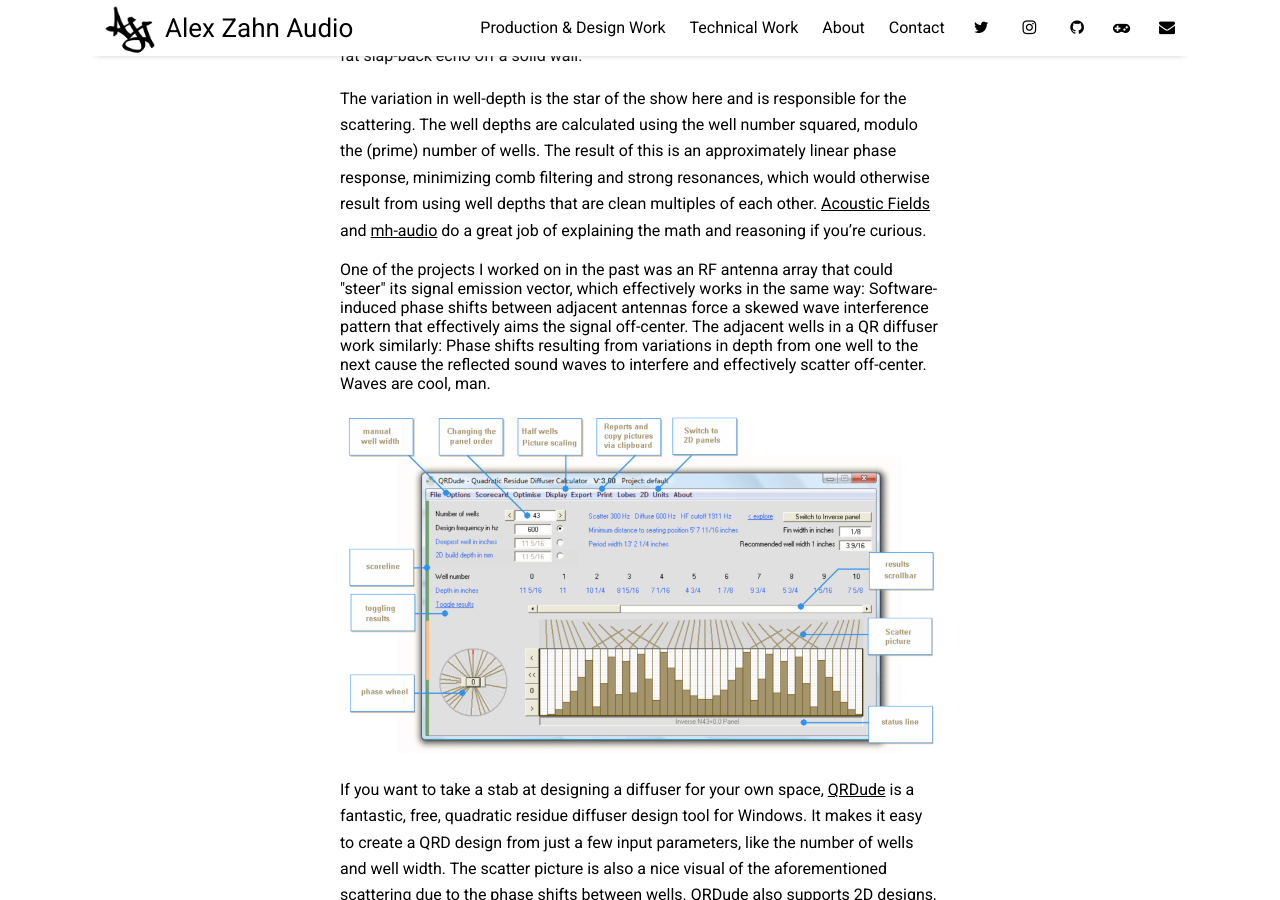
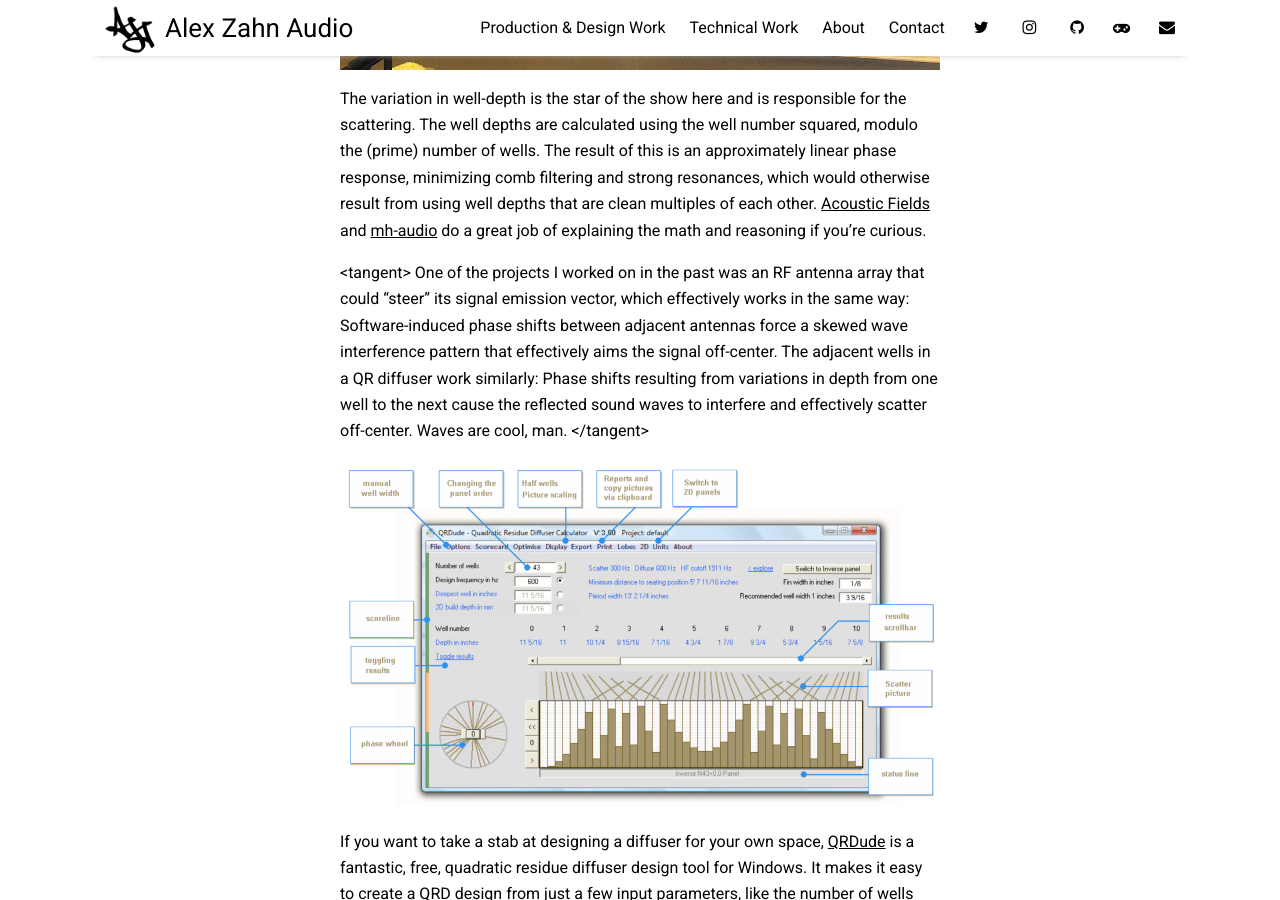
Before and after one commit to alexzahnaudio/alexzahnaudio.github.io, a Jekyll site: the page built from _posts/2024-03-14-acoustics-diy.md, in a window 1280 px wide and 900 px high, scrolled down 4923 px. Built offline with Jekyll 4.4.1, drawn with Linux system fonts in a browser that asks for light colours; nearby versions of some CDN libraries.

Commit message:
Update 2024-03-14-acoustics-diy.md

```diff
--- a/_posts/2024-03-14-acoustics-diy.md
+++ b/_posts/2024-03-14-acoustics-diy.md
@@ -59,17 +59,17 @@
 
 ## Quadratic Residue Diffuser
 
-![QR Diffuser](https://alexzahnaudio.com/assets/img/acoustics-diffuser-02.jpg "Wells on wells")
-
 "Quadratic Residue Diffuser" is a fancy term for what's basically a "reflection-spreader".
 
 ...Okay, I'll admit the former sounds cooler. But essentially, it's a wall-mounted (or on wheels - the world is your oyster) piece of acoustic treatment that has "wells" at various depths, intended to scatter the sound reflections that would otherwise be a fat slap-back echo off a solid wall.
 
+![QR Diffuser](https://alexzahnaudio.com/assets/img/acoustics-diffuser-02.jpg "Wells on wells")
+
 The variation in well-depth is the star of the show here and is responsible for the scattering. The well depths are calculated using the well number squared, modulo the (prime) number of wells. The result of this is an approximately linear phase response, minimizing comb filtering and strong resonances, which would otherwise result from using well depths that are clean multiples of each other. [Acoustic Fields](https://www.acousticfields.com/quadratic-diffusion-diffused/) and [mh-audio](http://www.mh-audio.nl/Acoustics/diffusor.asp) do a great job of explaining the math and reasoning if you're curious.
 
-<tangent>
+\<tangent\>
 One of the projects I worked on in the past was an RF antenna array that could "steer" its signal emission vector, which effectively works in the same way: Software-induced phase shifts between adjacent antennas force a skewed wave interference pattern that effectively aims the signal off-center. The adjacent wells in a QR diffuser work similarly: Phase shifts resulting from variations in depth from one well to the next cause the reflected sound waves to interfere and effectively scatter off-center. Waves are cool, man.
-</tangent>
+\</tangent\>
 
 ![QRDude](https://alexzahnaudio.com/assets/img/acoustics-qrdude.png "Dude, where's my QR? ...sorry")
 
```
